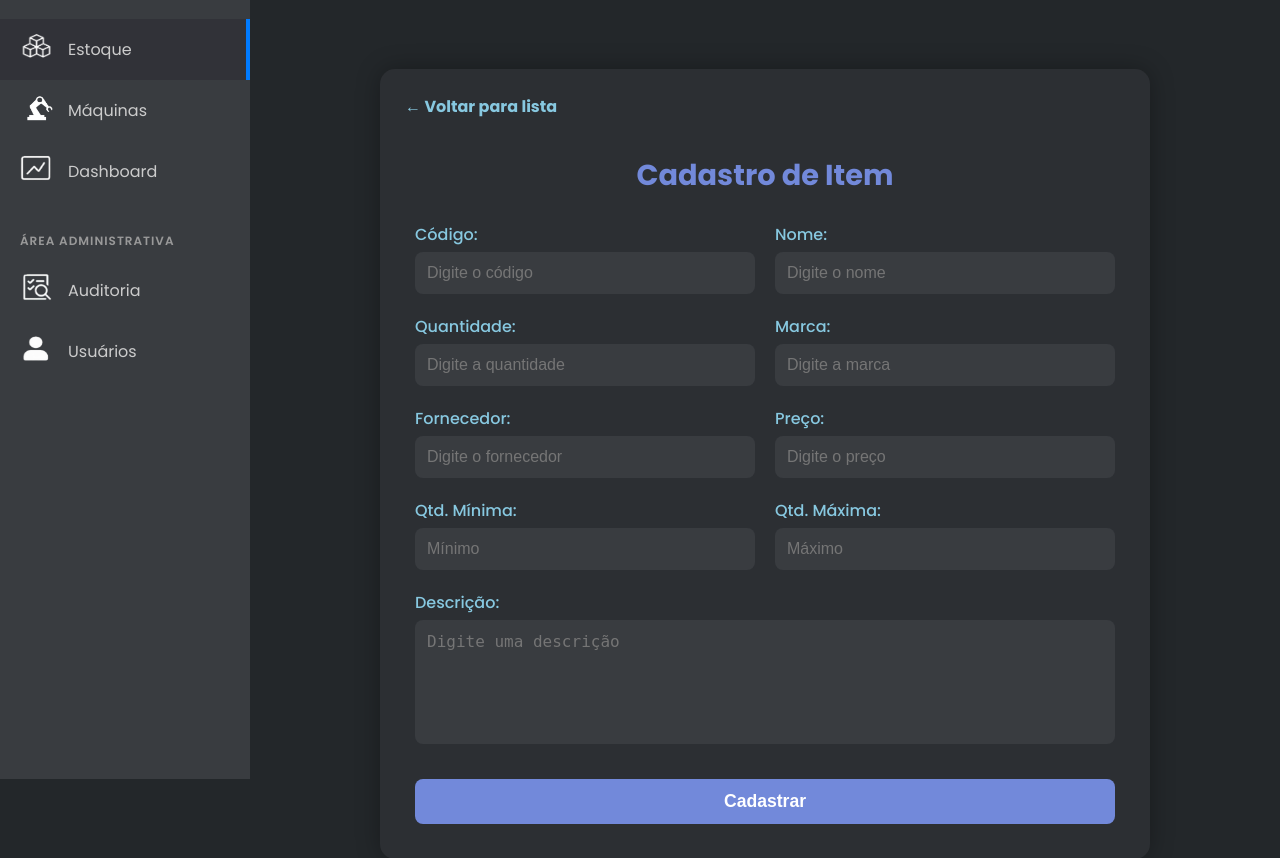
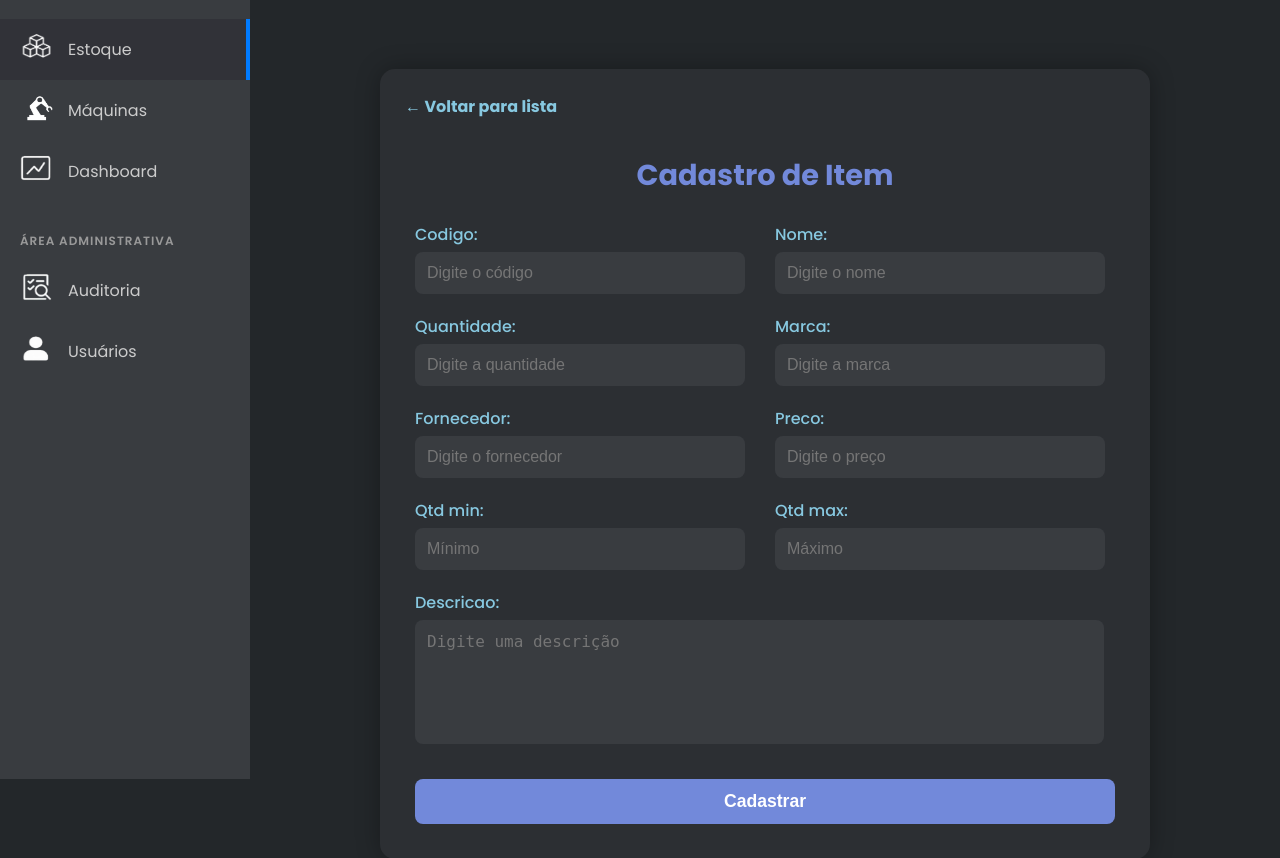
Before and after one commit to leonardogranata/StockMind, a Django app: page /cadastro/ in a window 1280 px wide. Shown: the part 61-919 px from the top of the page. Run offline with Django 5.2, Linux system fonts and the light colour scheme; the visitor is signed in with stand-in values (Sample User, id 1); some libraries are stand-ins or nearby versions.

Commit message:
Simplificando área de cadastro e edição

```diff
--- a/estoque/forms.py
+++ b/estoque/forms.py
@@ -6,16 +6,50 @@ class EstoqueForm(forms.ModelForm):
         model = Estoque
         fields = '__all__'
         widgets = {
-            "codigo": forms.TextInput(attrs={"placeholder": "Digite o código", "maxlength": "25"}),
-            "nome": forms.TextInput(attrs={"placeholder": "Digite o nome", "maxlength": "25"}),
-            "descricao": forms.TextInput(attrs={"placeholder": "Descrição"}),
-            "marca": forms.TextInput(attrs={"placeholder": "Digite a marca", "maxlength": "15"}),
-            "fornecedor": forms.TextInput(attrs={"placeholder": "Digite o fornecedor", "maxlength": "15"}),
-            "quantidade": forms.NumberInput(attrs={"placeholder": "Digite a quantidade"}),
-            "preco": forms.NumberInput(attrs={"placeholder": "Digite o preço"}),
-            "qtd_min": forms.NumberInput(attrs={"placeholder": "Mínimo"}),
-            "qtd_max": forms.NumberInput(attrs={"placeholder": "Máximo"}),
+            "codigo": forms.TextInput(attrs={
+                "class": "input-field",
+                "placeholder": "Digite o código",
+                "maxlength": "25",
+            }),
+            "nome": forms.TextInput(attrs={
+                "class": "input-field",
+                "placeholder": "Digite o nome",
+                "maxlength": "25",
+            }),
+            "marca": forms.TextInput(attrs={
+                "class": "input-field",
+                "placeholder": "Digite a marca",
+                "maxlength": "15",
+            }),
+            "fornecedor": forms.TextInput(attrs={
+                "class": "input-field",
+                "placeholder": "Digite o fornecedor",
+                "maxlength": "15",
+            }),
+            "quantidade": forms.NumberInput(attrs={
+                "class": "input-field",
+                "placeholder": "Digite a quantidade",
+            }),
+            "preco": forms.NumberInput(attrs={
+                "class": "input-field",
+                "placeholder": "Digite o preço",
+                "step": "0.01",
+            }),
+            "qtd_min": forms.NumberInput(attrs={
+                "class": "input-field",
+                "placeholder": "Mínimo",
+            }),
+            "qtd_max": forms.NumberInput(attrs={
+                "class": "input-field",
+                "placeholder": "Máximo",
+            }),
+            "descricao": forms.Textarea(attrs={
+                "class": "input-field textarea-field",
+                "placeholder": "Digite uma descrição",
+            }),
         }
+
+
 
 class MaquinaForm(forms.ModelForm):
     class Meta:
--- a/estoque/models.py
+++ b/estoque/models.py
@@ -5,14 +5,14 @@ from django.core.exceptions import ValidationError
 
 class Estoque(models.Model):
     codigo = models.CharField(max_length=25)
-    nome = models.CharField(max_length=25, default='Sem nome')
-    descricao = models.TextField()
+    nome = models.CharField(max_length=25)
     quantidade = models.IntegerField()
     marca = models.CharField(max_length=25)
     fornecedor = models.CharField(max_length=25)
     preco = models.DecimalField(max_digits=6, decimal_places=2)
     qtd_min = models.IntegerField()
     qtd_max = models.IntegerField()
+    descricao = models.TextField()
 
     def clean(self):
         # Quantidade não deve ser maior que a quantidade máxima
--- a/stockmind/static/css/style.css
+++ b/stockmind/static/css/style.css
@@ -1851,8 +1851,19 @@ table td {
 .botao-vazio:active {
     transform: translateY(-1px);
 }
-
-/* Cadastro de peças */
+/* Força os <p> do Django a se comportarem como .peca-group */
+.peca-form p {
+    flex: 1 1 45%;
+    display: flex;
+    flex-direction: column;
+    margin: 0; /* remove espaço padrão do <p> */
+}
+
+.peca-form p:has(textarea) {
+    flex: 1 1 100%; /* textarea ocupa a linha inteira */
+}
+
+/* Título e card */
 .peca-container {
     display: flex;
     justify-content: center;
@@ -1878,6 +1889,7 @@ table td {
     margin-bottom: 25px;
 }
 
+/* Form grid igual ao antigo */
 .peca-form {
     display: flex;
     flex-wrap: wrap;
@@ -1885,23 +1897,15 @@ table td {
     justify-content: space-between;
 }
 
-.peca-group {
-    flex: 1 1 45%;
-    display: flex;
-    flex-direction: column;
-}
-
-.peca-group.full {
-    flex: 1 1 100%;
-}
-
-label {
+/* Labels */
+.peca-form label {
     font-weight: 500;
     margin-bottom: 5px;
     color: var(--secundary-color);
 }
 
-input, textarea {
+/* Inputs + Textareas estilizados */
+.input-field, .textarea-field {
     background: var(--cinza-color);
     border: 2px solid transparent;
     border-radius: 8px;
@@ -1910,16 +1914,89 @@ input, textarea {
     font-size: 1rem;
     outline: none;
     transition: 0.3s;
-}
-
-input:focus, textarea:focus {
-    border-color: var(--yellow-color);
+    width: 90%;
+}
+
+.textarea-field {
+    width: 95%;
+}
+
+.input-field:focus, .textarea-field:focus {
+    border-color: var(--secundary-color);
     background: var(--fundo-color);
 }
 
-textarea {
+.textarea-field {
     resize: none;
     height: 100px;
+}
+
+/* input com erro */
+.input-field.is-invalid,
+.textarea-field.is-invalid {
+    border-color: #ff4d4d !important;
+    background: var(--cinza-color);
+}
+
+/* lista de erro vinda do Django */
+.errorlist {
+    margin: 5px 0 0 0;
+    padding: 0;
+    list-style: none;
+}
+
+.errorlist li {
+    color: #ff4d4d;
+    font-size: 0.75rem;
+    margin-top: 3px;
+}
+
+/* Cada campo do as_p vira um bloco fixo */
+.peca-form p {
+    flex: 1 1 45%;
+    display: flex;
+    flex-direction: column;
+    position: relative;
+    margin: 0;
+}
+
+/* Textarea ocupa linha inteira */
+.peca-form p:has(textarea) {
+    flex: 1 1 100%;
+}
+
+/* Agora: mensagens de erro ficam ABSOLUTAS */
+.peca-form p .errorlist {
+    position: absolute;
+    bottom: -16px; /* coloca a mensagem logo abaixo sem empurrar nada */
+    left: 0;
+    margin: 0;
+    padding: 0;
+    list-style: none;
+}
+
+/* Estilização da mensagem */
+.peca-form p .errorlist li {
+    color: #ff4d4d;
+    font-size: 0.70rem;
+    margin: 0;
+}
+
+/* Campo com erro */
+.input-field.is-invalid,
+.textarea-field.is-invalid {
+    border-color: #ff4d4d !important;
+}
+
+
+.erros-form {
+    margin-top: 20px;
+    padding: 10px;
+    background: rgba(255, 50, 50, 0.15);
+    border-left: 3px solid #ff4d4d;
+    color: #ff4d4d;
+    font-size: 0.85rem;
+    border-radius: 5px;
 }
 
 #button-create {
--- a/stockmind/templates/estoque/cadastro.html
+++ b/stockmind/templates/estoque/cadastro.html
@@ -12,59 +12,21 @@
       <form method="post" enctype="multipart/form-data" class="peca-form">
         {% csrf_token %}
 
-        <div class="peca-group">
-          <label>Código:</label>
-          <input type="text" name="codigo" maxlength="25" placeholder="Digite o código" required>
+        {% for field in form %}
+        <p>
+            {{ field.label_tag }}
+            {{ field }}
+        </p>
+        {% endfor %}
+
+          <button type="submit" id="button-create">Cadastrar</button>
+      </form>
+
+      {% if form.errors %}
+        <div class="erros-form">
+            {{ form.errors }}
         </div>
-
-        <div class="peca-group">
-          <label>Nome:</label>
-          <input type="text" name="nome" maxlength="25" placeholder="Digite o nome" required>
-        </div>
-
-        <div class="peca-group">
-          <label>Quantidade:</label>
-          <input type="number" name="quantidade" placeholder="Digite a quantidade" required>
-        </div>
-
-        <div class="peca-group">
-          <label>Marca:</label>
-          <input type="text" name="marca" maxlength="25" placeholder="Digite a marca" required>
-        </div>
-
-        <div class="peca-group">
-          <label>Fornecedor:</label>
-          <input type="text" name="fornecedor" maxlength="25" placeholder="Digite o fornecedor" required>
-        </div>
-
-        <div class="peca-group">
-          <label>Preço:</label>
-          <input type="number" step="0.01" name="preco" placeholder="Digite o preço" required>
-        </div>
-
-        <div class="peca-group">
-          <label>Qtd. Mínima:</label>
-          <input type="number" name="qtd_min" placeholder="Mínimo" required>
-        </div>
-
-        <div class="peca-group">
-          <label>Qtd. Máxima:</label>
-          <input type="number" name="qtd_max" placeholder="Máximo" required>
-        </div>
-
-        <div class="peca-group full">
-          <label>Descrição:</label>
-          <textarea name="descricao" maxlength="25" placeholder="Digite uma descrição" required></textarea>
-        </div>
-
-        <button id="button-create" type="submit">Cadastrar</button>
-        {% if form.quantidade.errors %}
-          <div class="erro-campo">
-              {{ form.quantidade.errors.0 }}
-          </div>
       {% endif %}
-      </form>
-    </div>
 </div>
 
 {% endblock content %}
```
Also changed, not shown: stockmind/templates/estoque/editar.html (+11 -49 lines).
